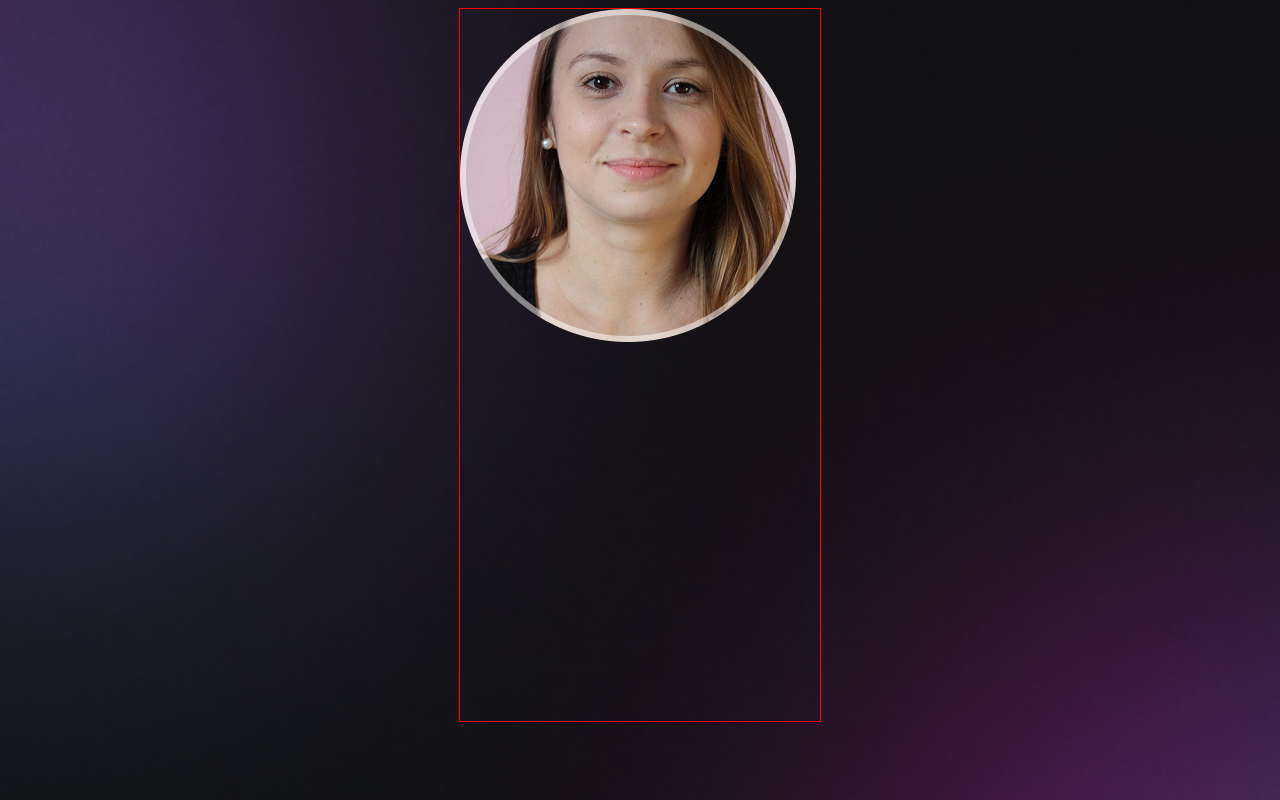
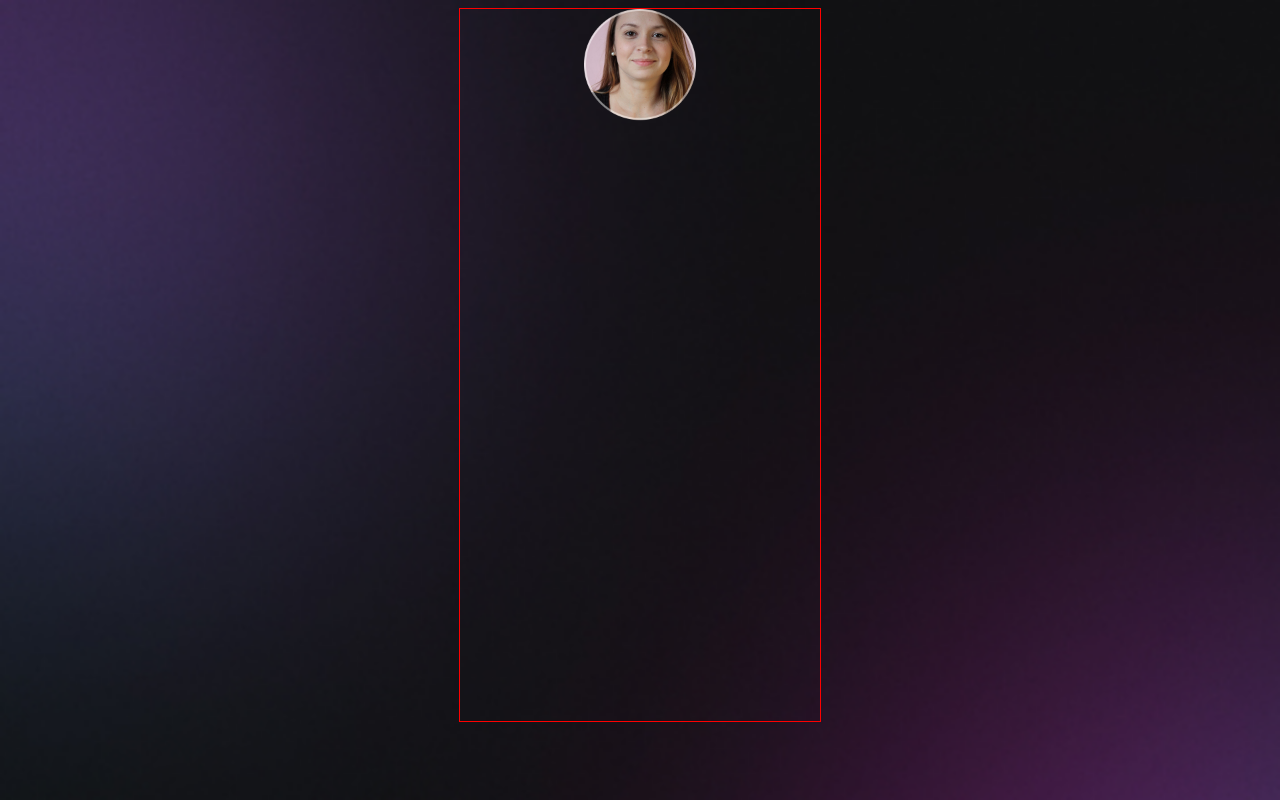
Before and after one commit to michele-nf/cartao-online, a plain HTML site: page index.html in a window 1280 px wide. Drawn offline with Linux system fonts and the light colour scheme.

Commit message:
Adiciona estilo a foto de perfil.

```diff
--- a/style.css
+++ b/style.css
@@ -14,3 +14,11 @@ body {
   border: 1px solid red;
   margin: auto;
 }
+
+#profile {
+  text-align: center;
+}
+
+#profile img {
+  width: 112px;
+}
```
